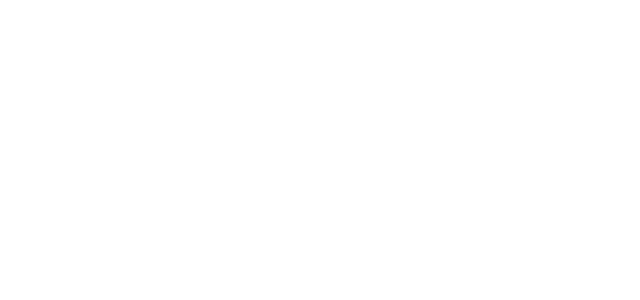
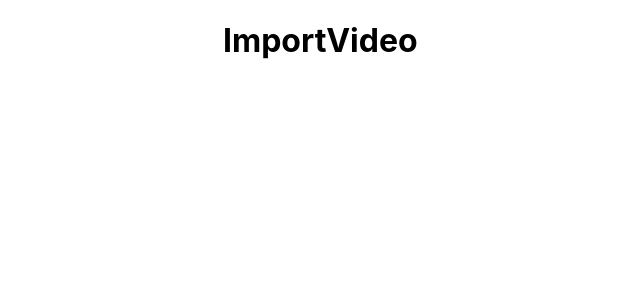
Before and after one commit to raphael39/Fitvid-Trackers, a React (Create React App) app in the folder client/: page /importVideo in a window 1280 px wide. Shown: the top 300 px of the page, without its empty margins (33-673 px from the left). Built offline with nearby package versions, Linux system fonts and the light colour scheme.

Commit message:
add: importVideo component

```diff
--- a/client/src/App.js
+++ b/client/src/App.js
@@ -1,5 +1,6 @@
 import React from 'react';
 import Login from './pages/Login/Login';
+import ImportVideo from './pages/ImportVideo/ImportVideo';
 import {
   BrowserRouter as Router,
   Switch,
@@ -16,6 +17,8 @@ function App() {
       <div>
         <Route exact path="/login"
           component={Login} />
+          <Route exact path="/importVideo"
+          component={ImportVideo} />
       </div>
     </Router>
   );
--- /dev/null
+++ b/client/src/pages/ImportVideo/ImportVideo.js
@@ -0,0 +1,12 @@
+import React from 'react';
+
+function ImportVideo () {
+
+  return (
+    <div className = 'div-login'>
+      <h1>ImportVideo</h1>
+    </div>
+  )
+}
+
+export default ImportVideo;
```
